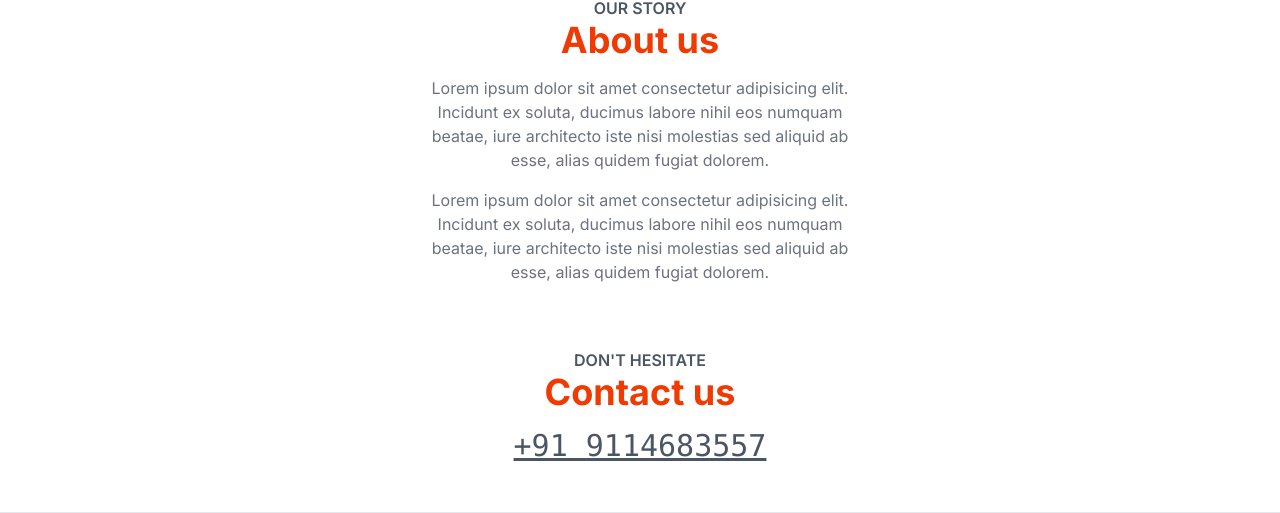
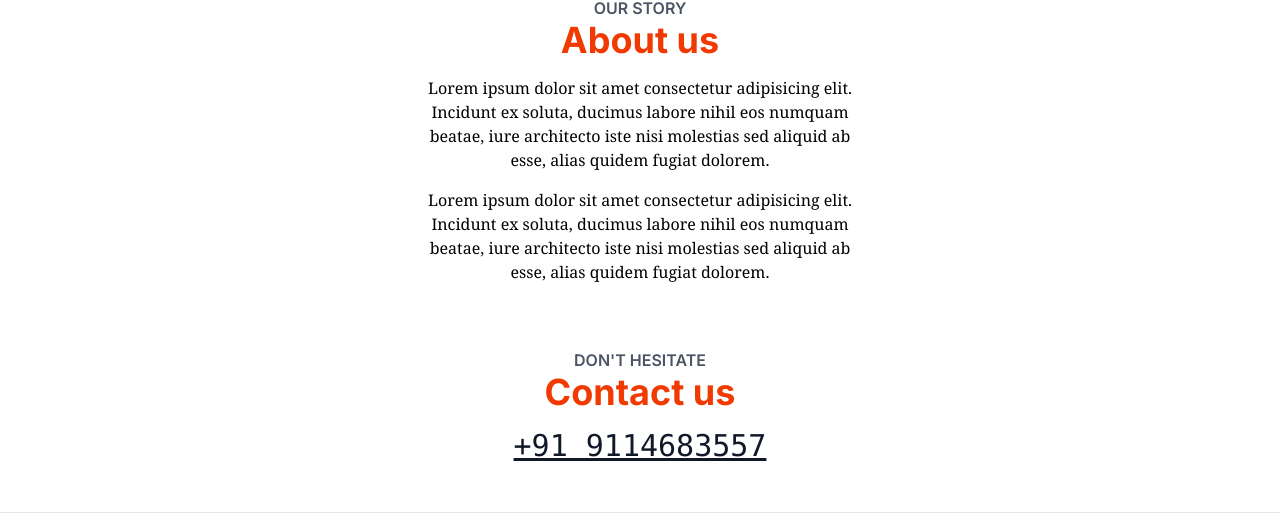
Before and after one commit to Biswajit552/personal-project, a Next.js app: page / in a window 1280 px wide. Shown: the part 814-1327 px from the top of the page. Built offline with nearby package versions, Linux system fonts and the light colour scheme; no server answers; the database is empty.

Commit message:
page .js modify

```diff
--- a/src/app/page.js
+++ b/src/app/page.js
@@ -52,7 +52,7 @@ export default function Home() {
       </section>
       <section className="text-center my-16" id="about">
         <SectionHeaders subHeader={"Our story"} mainHeader={"About us"} />
-        <div className="max-w-md mx-auto mt-4 text-gray-500 flex flex-col gap-4 ">
+        <div className="max-w-md mx-auto mt-4 text-black flex flex-col gap-4 font-serif ">
           <p>
             Lorem ipsum dolor sit amet consectetur adipisicing elit. Incidunt ex
             soluta, ducimus labore nihil eos numquam beatae, iure architecto
@@ -75,7 +75,7 @@ export default function Home() {
         <div className="mt-4">
           <a
             href="tel:+919114683557"
-            className="text-3xl text-gray-600 underline font-mono"
+            className="text-3xl text-gray-900 underline font-mono"
           >
             +91 9114683557
           </a>
```
